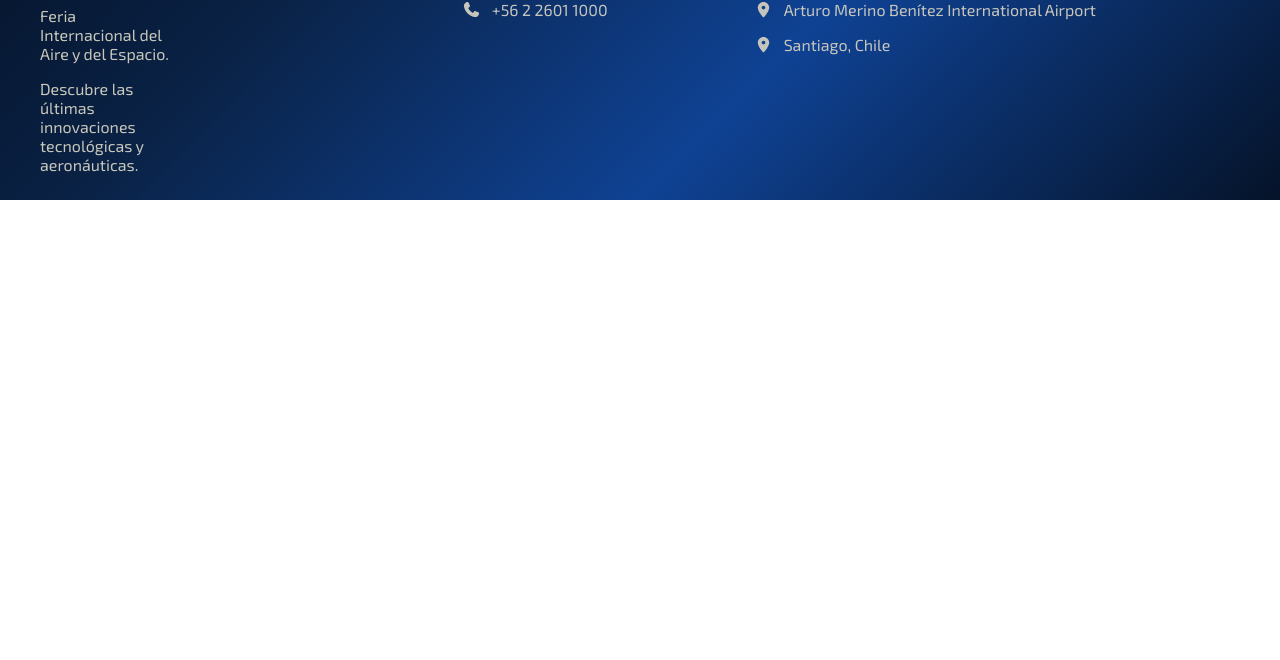
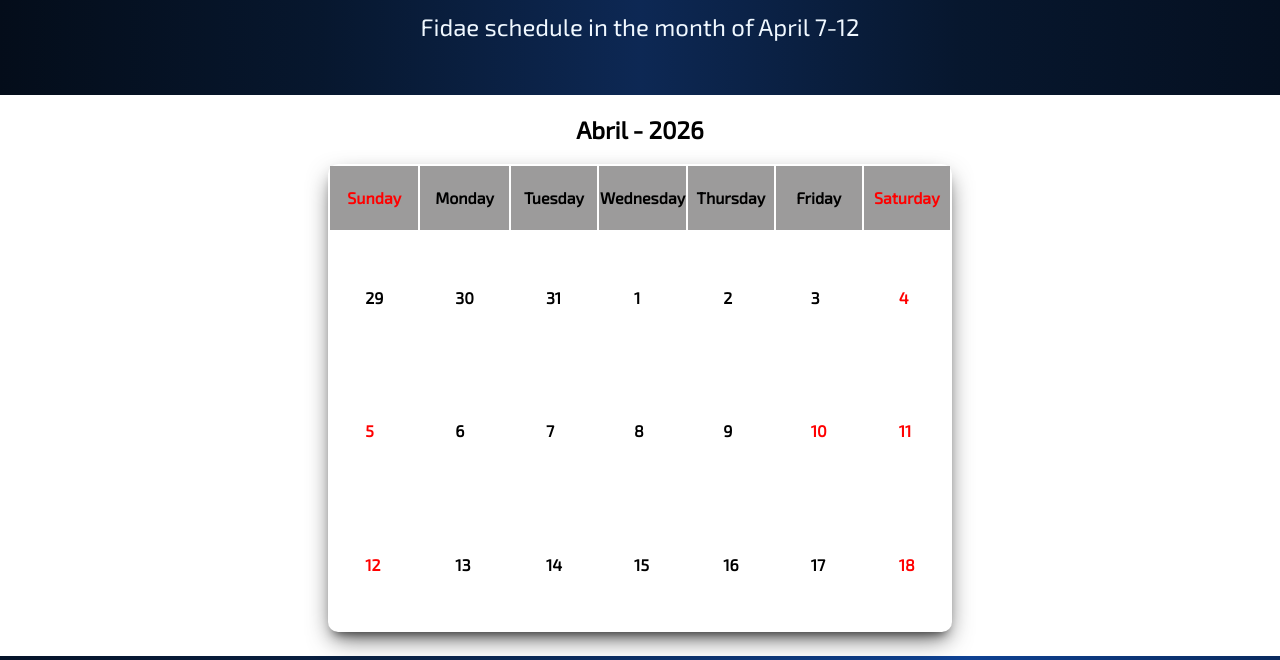
Before and after one commit to BatuCode0507/Trabajo-Final-Dise-o-Interfaces, a plain HTML site: page root/pages/Calendar.html in a window 1280 px wide. Shown: the part 241-901 px from the top of the page. Before the commit the page ends 800 px from the top, so only its background shows below. Drawn offline with Linux system fonts and the light colour scheme.

Commit message:
Inicio de desarrollo del Calendario

```diff
--- a/root/pages/Calendar.html
+++ b/root/pages/Calendar.html
@@ -24,6 +24,54 @@
         </div>
     </header>
 
+    <section>
+        <div class="calendar-texts">
+            <h2>FIDAE schedule Abril 2026</h2>
+            <p>Fidae schedule in the month of April 7-12</p>
+        </div>
+        <div class="calendar">
+            <table>
+                <h2>Abril - 2026</h2>
+                <tr>
+                    <th class="holiday"><h4>Sunday</h4></th>
+                    <th><h4>Monday</h4></th>
+                    <th><h4>Tuesday</h4></th>
+                    <th><h4>Wednesday</h4></th>
+                    <th><h4>Thursday</h4></th>
+                    <th><h4>Friday</h4></th>
+                    <th class="holiday"><h4>Saturday</h4></th>
+                </tr>
+                <tr>
+                    <td><h4>29</h4></td>
+                    <td><h4>30</h4></td>
+                    <td><h4>31</h4></td>
+                    <td><h4>1</h4></td>
+                    <td><h4>2</h4></td>
+                    <td><h4>3</h4></td>
+                    <td class="holiday"><h4>4</h4></td>
+                </tr>
+                <tr>
+                    <td class="holiday"><h4>5</h4></td>
+                    <td><h4>6</h4></td>
+                    <td><h4>7</h4></td>
+                    <td><h4>8</h4></td>
+                    <td><h4>9</h4></td>
+                    <td class="holiday"><h4>10</h4></td>
+                    <td class="holiday"><h4>11</h4></td>
+                </tr>
+                <tr>
+                    <td class="holiday"><h4>12</h4></td>
+                    <td><h4>13</h4></td>
+                    <td><h4>14</h4></td>
+                    <td><h4>15</h4></td>
+                    <td><h4>16</h4></td>
+                    <td><h4>17</h4></td>
+                    <td class="holiday"><h4>18</h4></td>
+                </tr>
+            </table>
+        </div>
+    </section>
+
     <footer class="footer">
         <div class="grid">
             <div class="footer-presentation">
--- a/root/style/style.css
+++ b/root/style/style.css
@@ -185,7 +185,8 @@ footer h3 {
     --------------------------------------------
 */
 
-.ticket-texts {
+.ticket-texts,
+.calendar-texts {
     text-align: center;
     font-size: 1.5rem;
     background: linear-gradient(90deg, #040d1a 0%, #07172e 25%, #0d2854 50%, #07172e 75%, #051021 100%);
@@ -291,3 +292,52 @@ form {
     background-position: left center;
     padding-left: 24px;
 }
+
+/*
+    --------------------------------------------------
+    Sección del calendar
+    --------------------------------------------------
+*/
+
+.calendar {
+    display: flex;
+    justify-content: center;
+    align-items: center;
+    flex-direction: column;
+}
+
+table {
+    margin: 24px;
+    margin-top: 0;
+    border-radius: 10px;
+    box-shadow: 0 10px 25px -5px rgba(0, 0, 0, 0.7), 0 8px 10px -6px rgba(0, 0, 0, 0.5);
+    width: 100%;
+    max-width: 620px;
+    height: auto;
+}
+
+table h2 {
+    margin: 12px;
+    padding: 12px;
+    background-image: url(../assets/calendar.svg);
+    background-repeat: no-repeat;
+    background-position: left center;
+    font-width: 900;
+    margin-bottom: 0px;
+    padding: 0px;
+    background-color: rgb(150, 87, 87);
+}
+
+table td {
+    padding: 35px;
+    border-spacing: .5px solid black;
+}
+
+table th {
+    background-color: rgb(156, 155, 155);
+}
+
+.holiday h4 {
+    color: red;
+    flex-wrap: wrap;
+}
```
